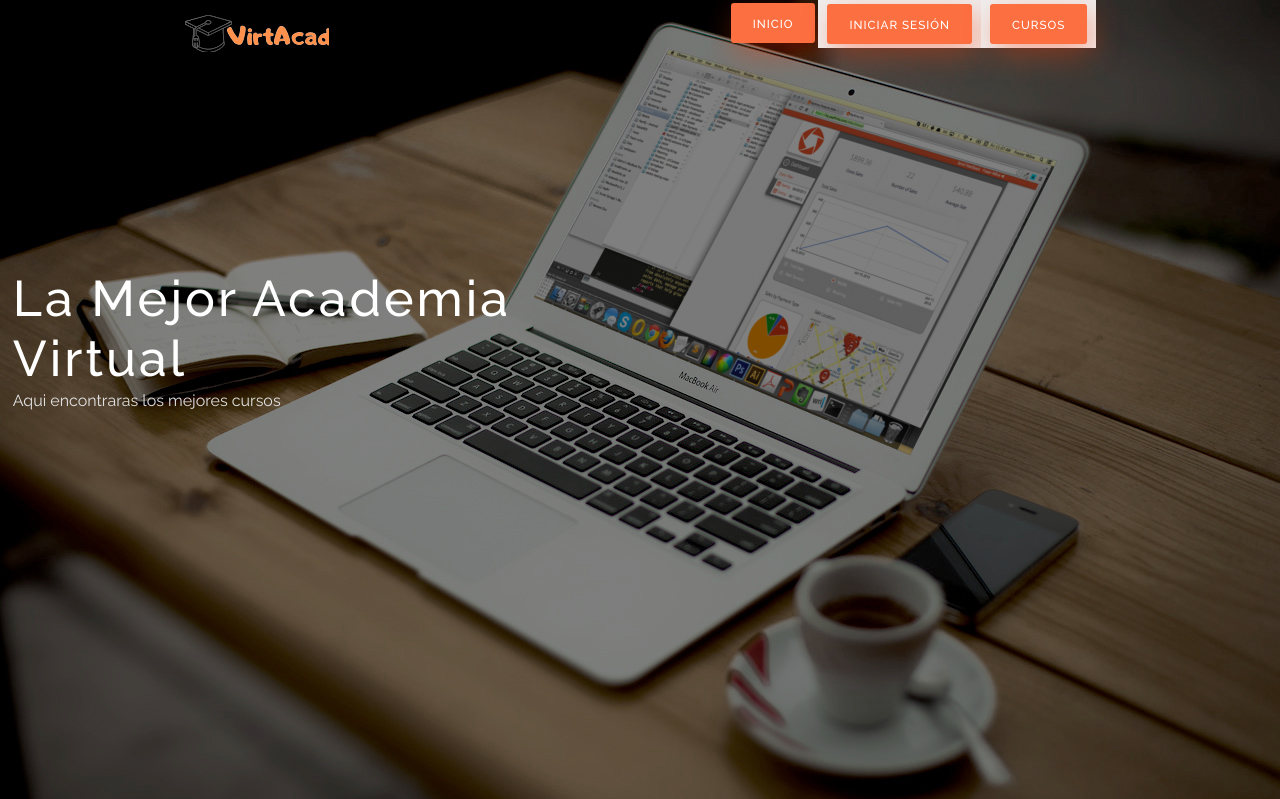
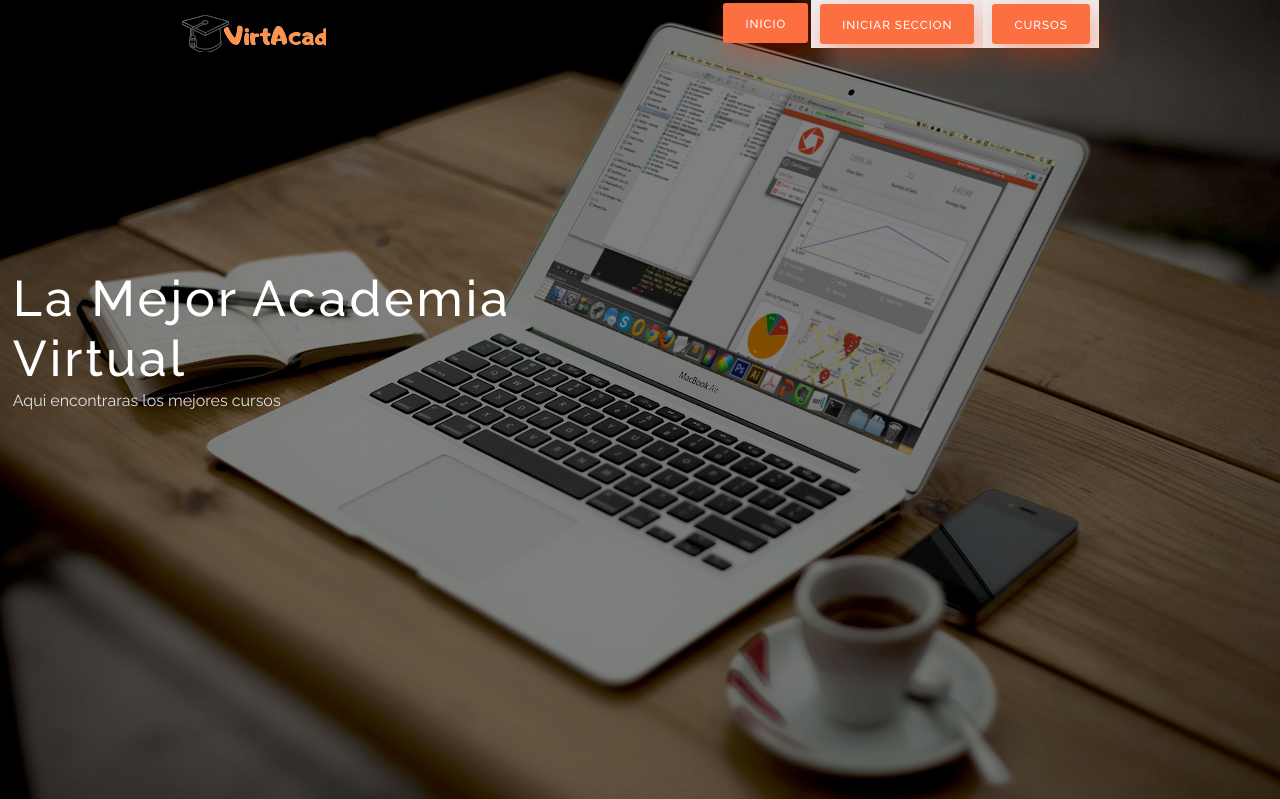
Before and after one commit to Jarol-lopez/Aplicacion__Wed_Cursos, a PHP site: page / in a window 1280 px wide. Shown: the top 799 px of the page. Run offline with PHP 8.4, Linux system fonts and the light colour scheme.

Commit message:
Update index.php

```diff
--- a/index.php
+++ b/index.php
@@ -30,7 +30,7 @@
 
                 <li><a href="#" class="active">Inicio</a></li>
                 <form action="Secciones/login.php" method="post">
-                <li><button><a href="#" class="active">Iniciar Sesión</a></button></li>
+                <li><button><a href="#" class="active">Iniciar Seccion</a></button></li>
                 </form>
                 <form action="Secciones/vistas_cusos.php" method="post">
                 <li><button><a href="#" class="active">Cursos</a></button></li>
```
